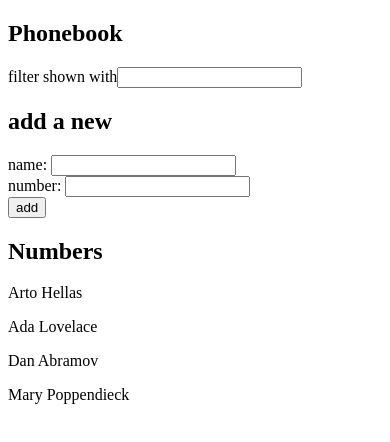
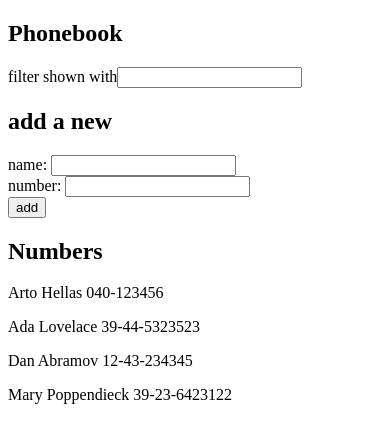
Before and after one commit to murray-dev/FullStackOpen2022, a React (Create React App) app in the folder part2/phonebook/: page / in a window 390 px wide. Shown: the top 442 px of the page. Built offline with nearby package versions, Linux system fonts and the light colour scheme.

Commit message:
part2/phonebook exercise 2.10

```diff
--- a/part2/phonebook/src/App.js
+++ b/part2/phonebook/src/App.js
@@ -1,4 +1,8 @@
 import { useState } from 'react'
+
+import Persons from './components/Persons'
+import PersonForm from './components/PersonForm'
+import Filter from './components/Filter'
 
 const App = () => {
   const [persons, setPersons] = useState([
@@ -37,31 +41,27 @@ const App = () => {
     clearForm()
   }
 
-  const renderFilteredNumbers = () => (
-    persons
-      .filter((x) => x.name.toLowerCase().includes(filterName.toLowerCase()))
-      .map(x => <p key={x.name}>{x.name} {x.numer}</p>)
-  )
-
   return (
     <div>
       <h2>Phonebook</h2>
-      filter shown with
-      <input value={filterName} onChange={handleFilterChange} />
+      <Filter
+        filterName={filterName}
+        handleFilterChange={handleFilterChange}
+      />
+
       <h2>add a new</h2>
-      <form onSubmit={addContact}>
-        <div>
-          name: <input value={newName} onChange={handleNameChange} />
-        </div>
-        <div>
-          number: <input value={newNumber} onChange={handleNumberChange} />
-        </div>
-        <div>
-          <button type="submit">add</button>
-        </div>
-      </form>
+      <PersonForm
+        addContact={addContact}
+        newName={newName}
+        handleNameChange={handleNameChange}
+        newNumber={newNumber}
+        handleNumberChange={handleNumberChange}
+      />
+
       <h2>Numbers</h2>
-      {renderFilteredNumbers()}
+      <Persons
+        persons={persons
+          .filter((x) => x.name.toLowerCase().includes(filterName.toLowerCase()))} />
     </div>
   )
 }
--- /dev/null
+++ b/part2/phonebook/src/components/Filter.js
@@ -0,0 +1,8 @@
+const Filter = ({ filterName, handleFilterChange }) => (
+    <p>
+        filter shown with
+        <input value={filterName} onChange={handleFilterChange} />
+    </p>
+)
+
+export default Filter
--- /dev/null
+++ b/part2/phonebook/src/components/PersonForm.js
@@ -0,0 +1,17 @@
+const PersonForm = ({ addContact,
+    newName, handleNameChange,
+    newNumber, handleNumberChange }) => (
+    <form onSubmit={addContact}>
+        <div>
+            name: <input value={newName} onChange={handleNameChange} />
+        </div>
+        <div>
+            number: <input value={newNumber} onChange={handleNumberChange} />
+        </div>
+        <div>
+            <button type="submit">add</button>
+        </div>
+    </form>
+)
+
+export default PersonForm
--- /dev/null
+++ b/part2/phonebook/src/components/Persons.js
@@ -0,0 +1,14 @@
+const Person = ({ name, number }) => <p>{name} {number}</p>
+
+const Persons = ({ persons }) => (
+    <>
+        {persons.map(p =>
+            <Person
+                key={p.name}
+                name={p.name}
+                number={p.number} />
+        )}
+    </>
+)
+
+export default Persons
```
